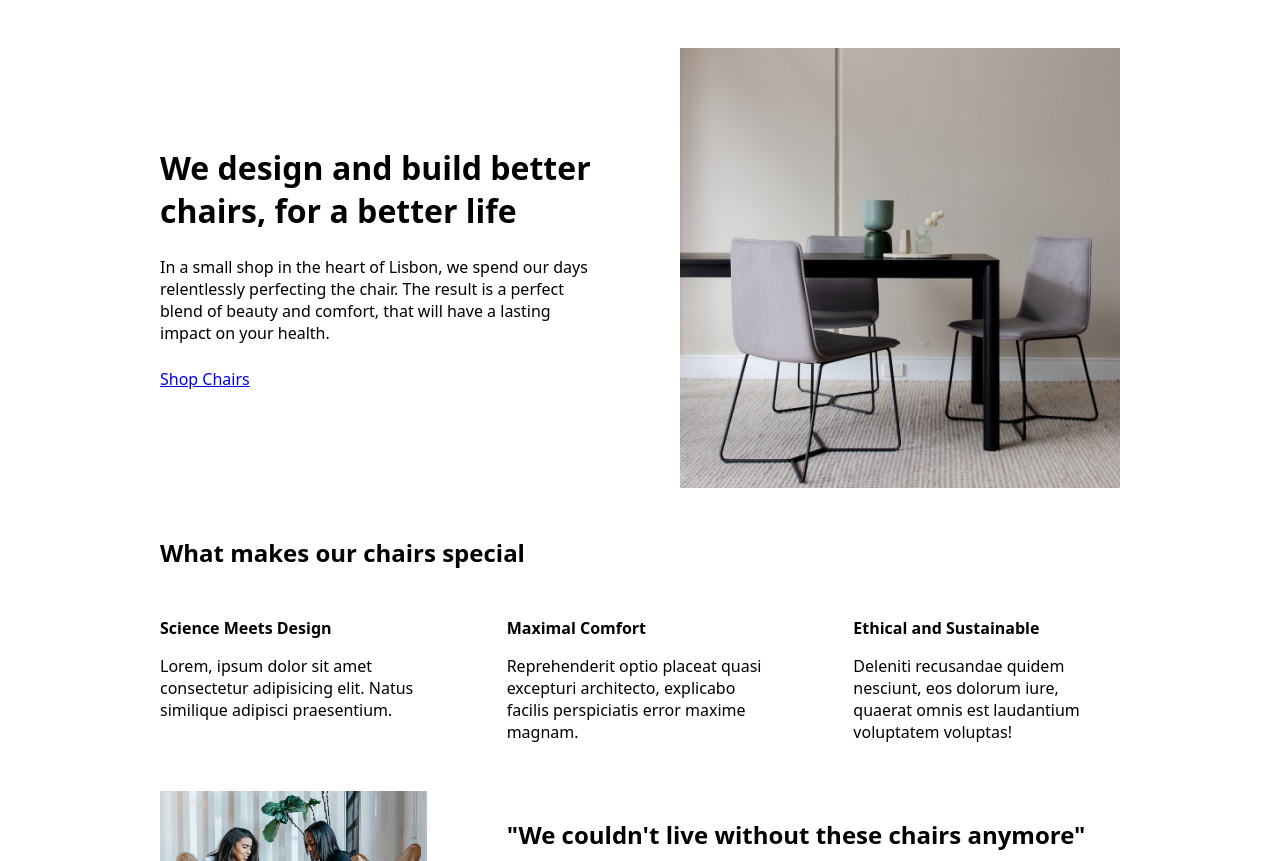
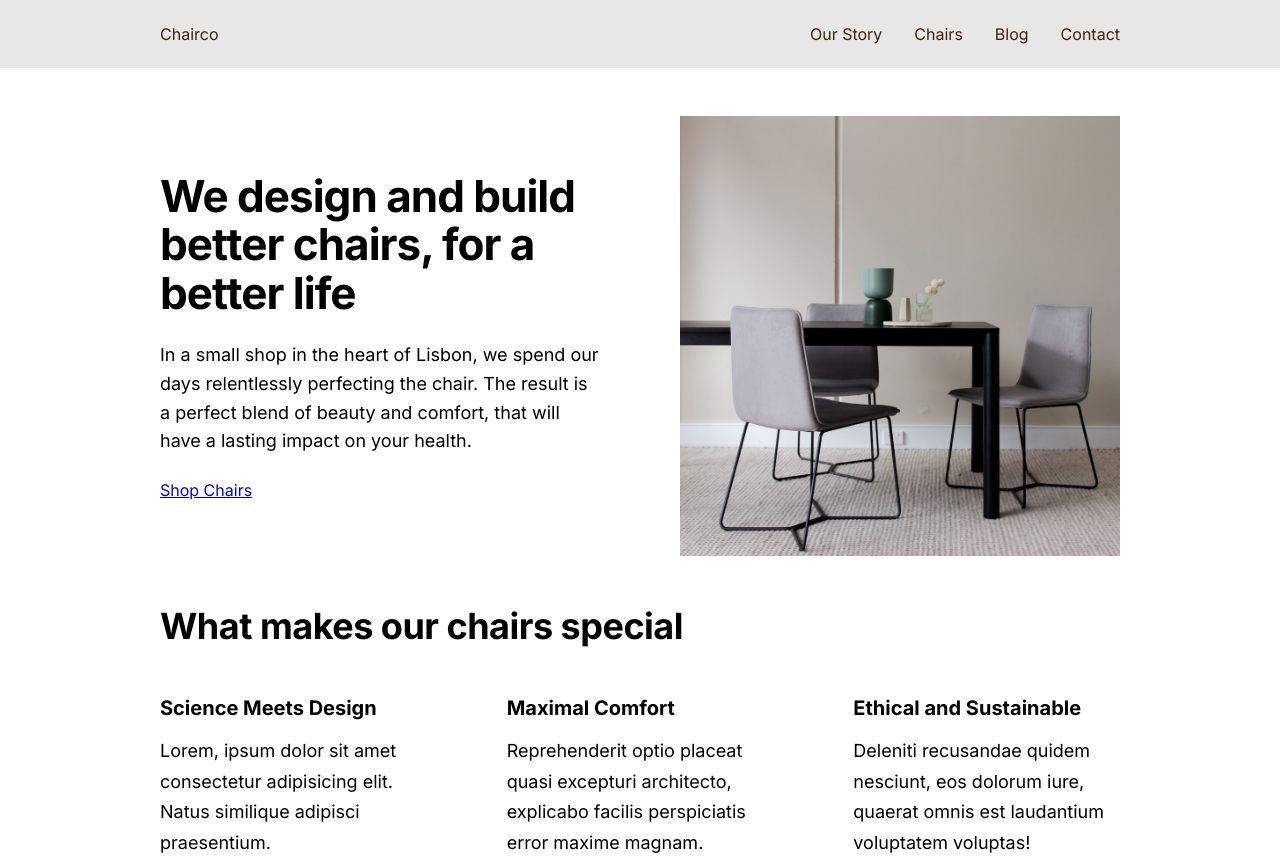
Before and after one commit to nirajguptasde/DesignPlay, a plain HTML site: page index.html in a window 1280 px wide. Shown: the top 861 px of the page. Drawn offline with Linux system fonts and the light colour scheme.

Commit message:
Done with typogoraphy implementation

```diff
--- a/index.html
+++ b/index.html
@@ -5,9 +5,25 @@
     <meta http-equiv="X-UA-Compatible" content="IE=edge" />
     <meta name="viewport" content="width=device-width, initial-scale=1.0" />
     <title>Lisbon Chair Shop</title>
+    <link rel="preconnect" href="https://fonts.googleapis.com" />
+    <link rel="preconnect" href="https://fonts.gstatic.com" crossorigin />
+    <link href="https://fonts.googleapis.com/css2?family=Inter:wght@400;500;700&family=Work+Sans&display=swap" rel="stylesheet" />
     <link rel="stylesheet" href="main.css" />
   </head>
   <body>
+    <section id="top-bar">
+      <div class="container">
+        <nav>
+          <a href="#" class="brand">Chairco</a>
+          <ul class="site-menu">
+            <li><a href="#">Our Story</a></li>
+            <li><a href="#">Chairs</a></li>
+            <li><a href="#">Blog</a></li>
+            <li><a href="#">Contact</a></li>
+          </ul>
+        </nav>
+      </div>
+    </section>
     <div class="container">
       <!-- Header Begins -->
       <header>
--- a/main.css
+++ b/main.css
@@ -19,7 +19,7 @@ FONT SIZE SYSTEM (px)
 /* ------------------------ */
 
 body {
-  font-family: system-ui, -apple-system, BlinkMacSystemFont, 'Segoe UI', Roboto, Oxygen, Ubuntu, Cantarell, 'Open Sans', 'Helvetica Neue', sans-serif;
+  font-family: 'Inter', system-ui, -apple-system, BlinkMacSystemFont, 'Segoe UI', Roboto, Oxygen, Ubuntu, Cantarell, 'Open Sans', 'Helvetica Neue', sans-serif
 }
 
 
@@ -28,12 +28,37 @@ body {
   margin:0 auto;
 }
 
+#top-bar {
+  background-color: #e7e7e7;
+}
+
+nav {
+  display: grid;
+  grid-template-columns: 1fr 3fr;
+  align-content: center;
+  padding:24px 0;
+}
+
+.site-menu {
+  list-style: none;
+  display: flex;
+  justify-content: flex-end;
+  gap:32px;
+}
+
+nav a {
+  text-decoration: none;
+  color:rgb(67, 34, 5)
+}
+
 header, section {
   margin-bottom: 48px;
 }
 
 h2 {
   margin-bottom:48px;
+  font-size: 36px;
+  letter-spacing: -0.5px;
 }
 
 .grid-3-cols {
@@ -62,10 +87,15 @@ header {
 
 h1 {
   margin-bottom: 24px;
+  font-size: 44px;
+  line-height: 1.1;
+  letter-spacing: -1px;
 }
 
 .header-text {
   margin-bottom: 24px;
+  font-size: 18px;
+  line-height: 1.6;
 }
 
 img {
@@ -80,10 +110,12 @@ img {
 
 .features-title {
   margin-bottom: 16px;
+  font-size: 20px;
 }
 
 .features-text {
-
+  font-size: 18px;
+  line-height: 1.7;
 }
 
 /* Testimonial */
@@ -99,11 +131,14 @@ img {
 
 .testimonial-box h2 {
   margin-bottom: 24px;
+  font-size: 24px;
 }
 
 .testimonial-text {
   font-style: italic;
   margin-bottom: 24px;
+  font-size: 18px;
+  line-height: 1.7;
 }
 
 /* Chairs */
@@ -114,6 +149,7 @@ img {
 
 h3 {
   margin-bottom:24px;
+  font-size: 20px;
 }
 
 .chair-details {
@@ -122,8 +158,7 @@ h3 {
 }
 
 .chair-details li {
-  display: flex;
-  align-items: center;
+   align-items: center;
   gap:12px;
   margin-bottom: 24px;
 }
@@ -139,8 +174,10 @@ h3 {
 .chair-price {
   display: flex;
   justify-content: space-between;
+  font-size:20px;
 }
 
 footer {
   margin-bottom: 48px;
+  font-size: 14px;
 }
```
